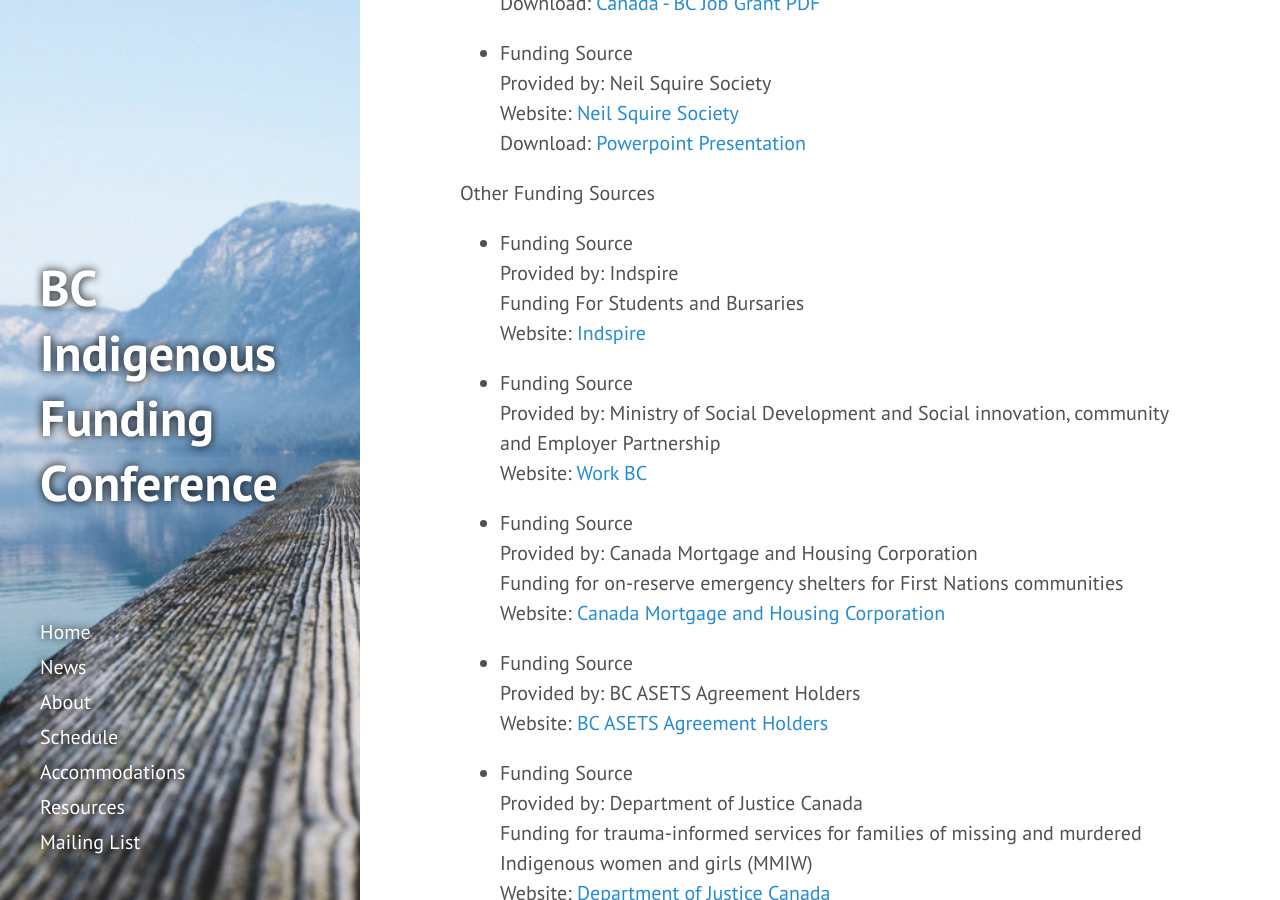
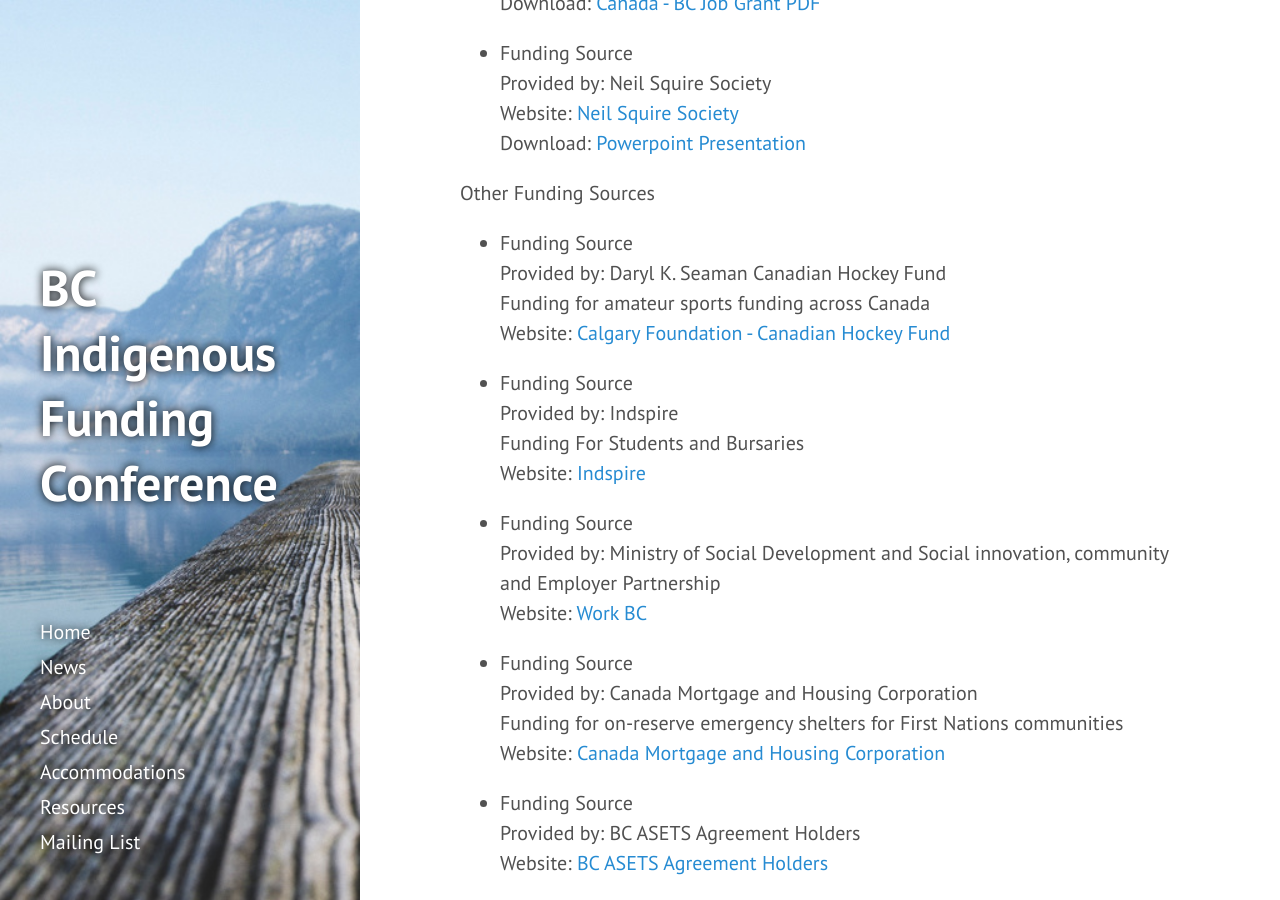
Before and after one commit to BCAAFC/funding-conference-2016, a Jekyll site: the page built from resources/2016.md, in a window 1280 px wide and 900 px high, scrolled down 2592 px. Built offline with Jekyll 4.4.1, drawn with Linux system fonts in a browser that asks for light colours; nearby versions of some CDN libraries.

Commit message:
update2016
hockeyfund

```diff
--- a/resources/2016.md
+++ b/resources/2016.md
@@ -162,6 +162,14 @@
 
 * Funding Source
  <br>
+ Provided by: Daryl K. Seaman Canadian Hockey Fund
+ <br>
+ Funding for amateur sports funding across Canada
+ <br>
+ Website: [Calgary Foundation - Canadian Hockey Fund](http://www.calgaryfoundation.org/grants-awards/daryl-k-seaman-canadian-hockey-fund/)
+
+* Funding Source
+ <br>
  Provided by: Indspire
  <br>
  Funding For Students and Bursaries
```
